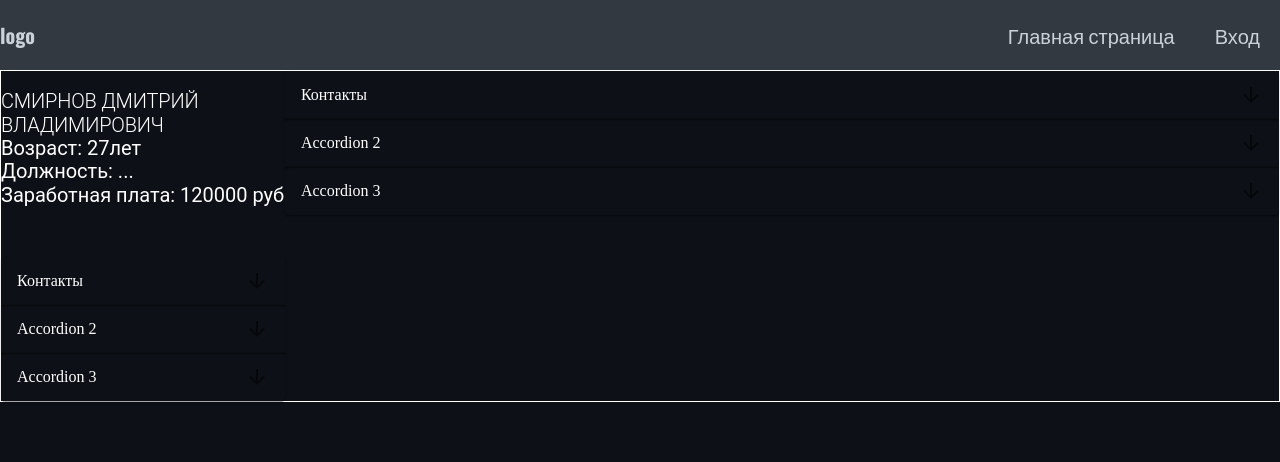
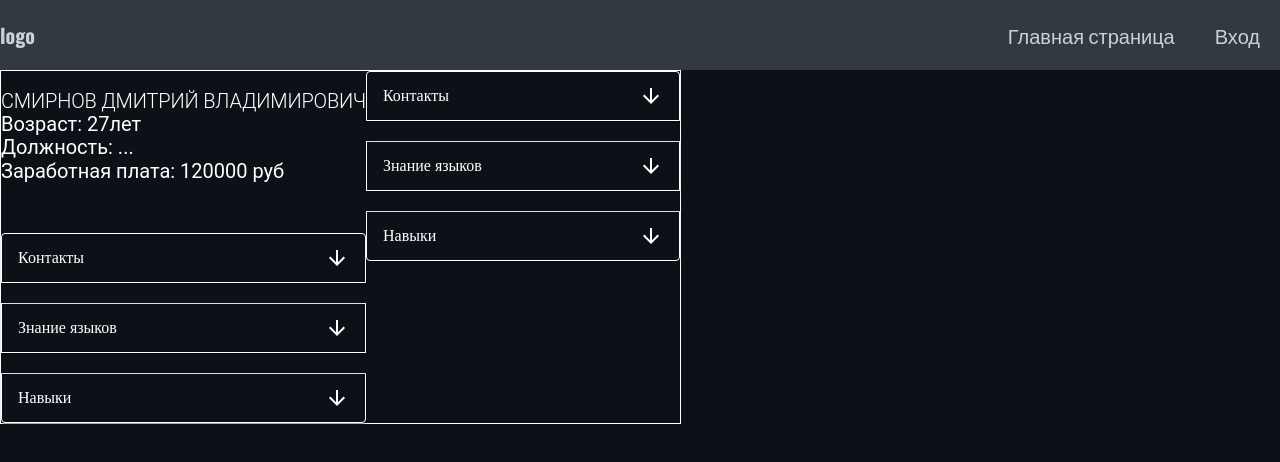
Before and after one commit to chmonka/createResume, a React (Vite) app: page /createResume in a window 1280 px wide. Shown: the top 462 px of the page. Built offline with nearby package versions, Linux system fonts and the light colour scheme.

Commit message:
фунция выделения вкладки

```diff
--- a/src/components/Accordion/Accardion.tsx
+++ b/src/components/Accordion/Accardion.tsx
@@ -1,59 +1,40 @@
-
-import { Accordion, Box, ListItem, ListItemIcon, ListItemText } from "@mui/material";
+import {Accordion, Box, ListItem, ListItemIcon, ListItemText} from "@mui/material";
 import List from '@mui/material/List';
 import AccordionSummary from '@mui/material/AccordionSummary';
 import AccordionDetails from '@mui/material/AccordionDetails';
 import ArrowDownwardIcon from '@mui/icons-material/ArrowDownward';
-import LocalPhoneIcon from '@mui/icons-material/LocalPhone';
+import {FC} from "react";
 
 
 
 
 interface IAccordionProps {
-    items: Array<{ title: string; icon: string; content: string[] }>;
+    handleBlock:(index:number) => void
+    items: Array<{ title: string; icon?: JSX.Element; content: string[] }>;
 }
 
-
-function Accardion({ items }: IAccordionProps) {
-    console.log(items);
-
+const Accordionlist: FC<IAccordionProps> = ({ items,handleBlock }) => {
     return (
-        <Box>
-            {items.map((elem, index: number) => {
-                console.log(elem);
-
-                return <Accordion
-                    key={index}
-                    sx={{
-                        backgroundColor: "transparent",
-                        color: "white"
-                    }}
-                >
-                    <AccordionSummary
-                        color="white"
-                        expandIcon={<ArrowDownwardIcon />}
-                        aria-controls="panel1-content"
-                        id="panel1-header"
-                    >
+        <Box sx={{ flexDirection: 'column', display: 'flex', gap: '20px' }}>
+            {items.map((elem, index) => (
+                <Accordion key={index} onClick={() => handleBlock(index)} sx={{ backgroundColor: 'transparent', border: '1px solid white', color: 'white' }}>
+                    <AccordionSummary expandIcon={<ArrowDownwardIcon style={{ color: 'white' }} />}>
                         {elem.title}
                     </AccordionSummary>
                     <AccordionDetails>
                         <List>
-                            {elem.content.map(item => {
-                                return <ListItem >
-                                    <ListItemIcon sx={{
-                                        color: 'white'
-                                    }}><LocalPhoneIcon /></ListItemIcon>
+                            {elem.content.map((item, itemIndex) => (
+                                <ListItem key={itemIndex}>
+                                    <ListItemIcon sx={{ color: 'white' }}>{elem.icon}</ListItemIcon>
                                     <ListItemText primary={item} />
                                 </ListItem>
-                            })}
-
+                            ))}
                         </List>
                     </AccordionDetails>
                 </Accordion>
-            })}
+            ))}
         </Box>
-    )
-}
+    );
+};
 
-export default Accardion
+export default Accordionlist
--- a/src/components/container/CustomContainer.tsx
+++ b/src/components/container/CustomContainer.tsx
@@ -21,9 +21,7 @@ function CustomContainer({children,...rest}: IContainerProps) {
                 padding: "0px"
             }}>
             {children}
-
         </Box>
-
     )
 }
 
--- a/src/pages/CreateResume/containers/ResumePreview.tsx
+++ b/src/pages/CreateResume/containers/ResumePreview.tsx
@@ -1,10 +1,17 @@
 import CustomContainer from "../../../components/container/CustomContainer"
 import ResumePreviewContainer from "./ResumePreview/ResumePreviewContainer"
+import {Grid} from "@mui/material";
 
 function ResumePreview() {
     return (
-        <CustomContainer >
-            <ResumePreviewContainer></ResumePreviewContainer>
+        <CustomContainer>
+            <Grid
+                sx={{
+                    display: "flex",
+                }}
+            >
+                <ResumePreviewContainer></ResumePreviewContainer>
+            </Grid>
         </CustomContainer>
     )
 }
--- a/src/pages/CreateResume/containers/ResumePreview/ResumePreviewContainer.tsx
+++ b/src/pages/CreateResume/containers/ResumePreview/ResumePreviewContainer.tsx
@@ -1,44 +1,52 @@
 import { Box, Grid, Typography } from "@mui/material"
-import CustomContainer from "../../../../components/container/CustomContainer"
-import Accardion from "../../../../components/Accordion/Accardion";
-import { useState } from "react";
+import Accordionlist from "../../../../components/Accordion/Accardion";
+import LocalPhoneIcon from "@mui/icons-material/LocalPhone";
+import {useEffect, useState} from "react";
 
 function ResumePreviewContainer() {
 
-    // const items = [];
+    const [editingItem, setEditingItem] = useState<number>();
+    // const [selectedItem: number setSelectedItem] = useState<number | null>(null);
 
-    const [items, setItems] = useState<Array<{ title: string, icon: string, content: string[] }>>([
+    function handleBlock(index: number) {
+        setEditingItem(index);
+    }
+
+    useEffect(() => {
+        console.log(editingItem);
+    })
+
+
+
+    const items: Array<{ title: string, icon?: JSX.Element, content: string[] }> = [
         {
             title: 'Контакты',
-            icon: 'icon-1',
+            icon: <LocalPhoneIcon style={{color:'white'}} />,
             content: [
-                'Item 1',
-                'Item 2',
-                'Item 3'
+                '+79536563765',
+                'smirno@mail.ru',
+                'SmimovDima'
             ]
         },
         {
-            title: 'Accordion 2',
-            icon: 'icon-2',
+            title: 'Знание языков',
+            icon: undefined,
             content: [
-                'Item 4',
-                'Item 5',
-                'Item 6'
+                'Русский язык',
+                'Английский',
+                'Немецкий'
             ]
         },
         {
-            title: 'Accordion 3',
-            icon: 'icon-3',
+            title: 'Навыки',
+            icon: undefined,
             content: [
-                'Item 7',
-                'Item 8',
-                'Item 9'
+                'Публичные выступления',
+                'Деловая переписка',
+                'Ведение переговоров'
             ]
         }
-    ]
-    )
-
-    console.log(items);
+    ];
 
 
     return (
@@ -47,9 +55,6 @@ function ResumePreviewContainer() {
                 padding: "0px"
             }}
         >
-            <CustomContainer
-                flexDirection={"column"}
-            >
                 <Box sx={{
                     display: "flex",
                     padding: "0px",
@@ -95,24 +100,23 @@ function ResumePreviewContainer() {
                             }}
                         >
 
-                            <Accardion
-                                items={items}
-                            >
+                            <Accordionlist
+                                handleBlock={handleBlock}
+                                items={items}/>
 
-                            </Accardion>
                         </Box>
                     </Box>
                     <Box
                         sx={{
-                            width: '100%',
                             display: "flex",
                             flexDirection: "column"
                         }}
                     >
-                        <Accardion items={items}/>
+                        <Accordionlist
+                            handleBlock={handleBlock}
+                            items={items}/>
                     </Box>
                 </Box>
-            </CustomContainer>
         </Grid>
     )
 }
```
Also changed, not shown: src/pages/CreateResume/containers/ResumeEdit/ResumeEdit.tsx (added, +12 -0 lines).
